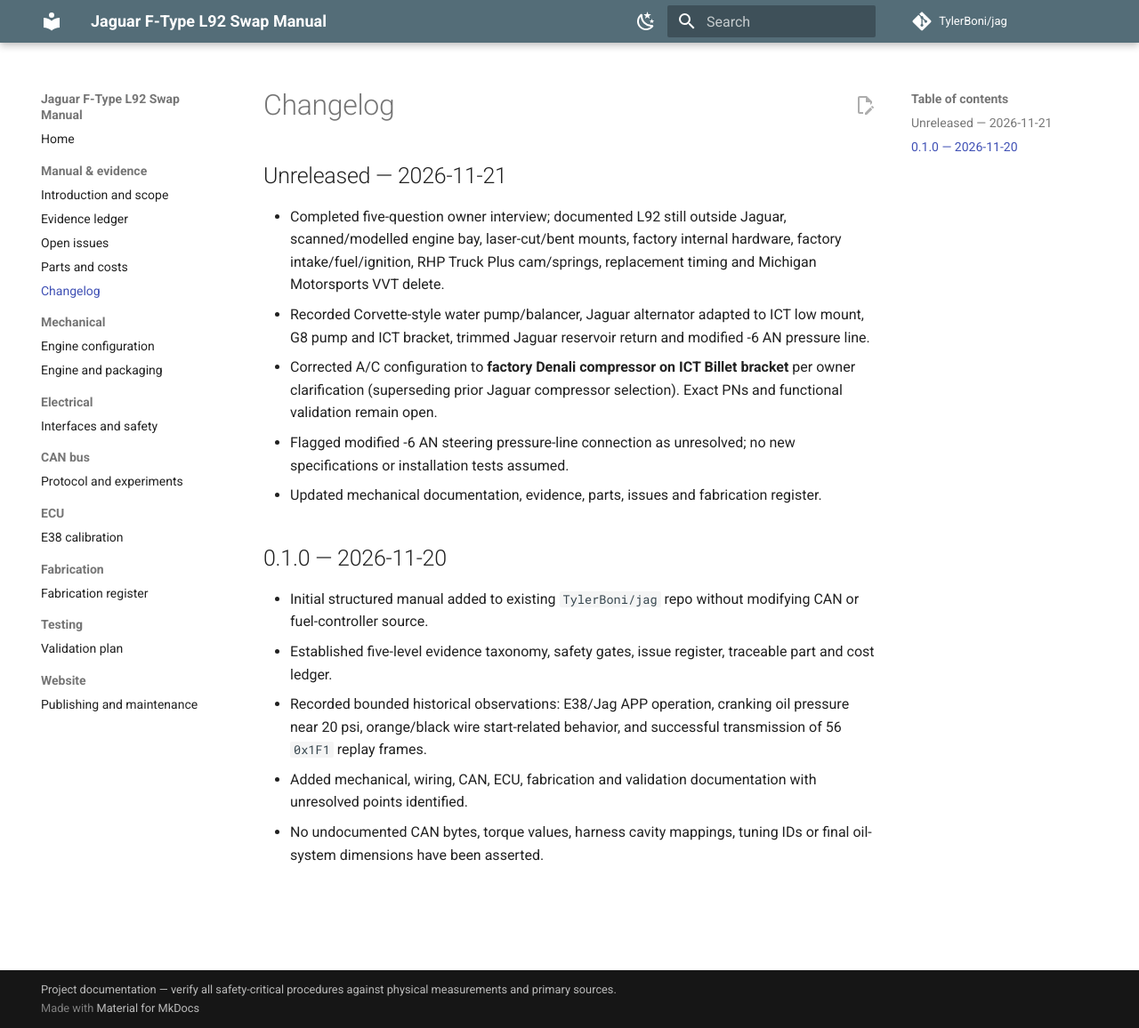
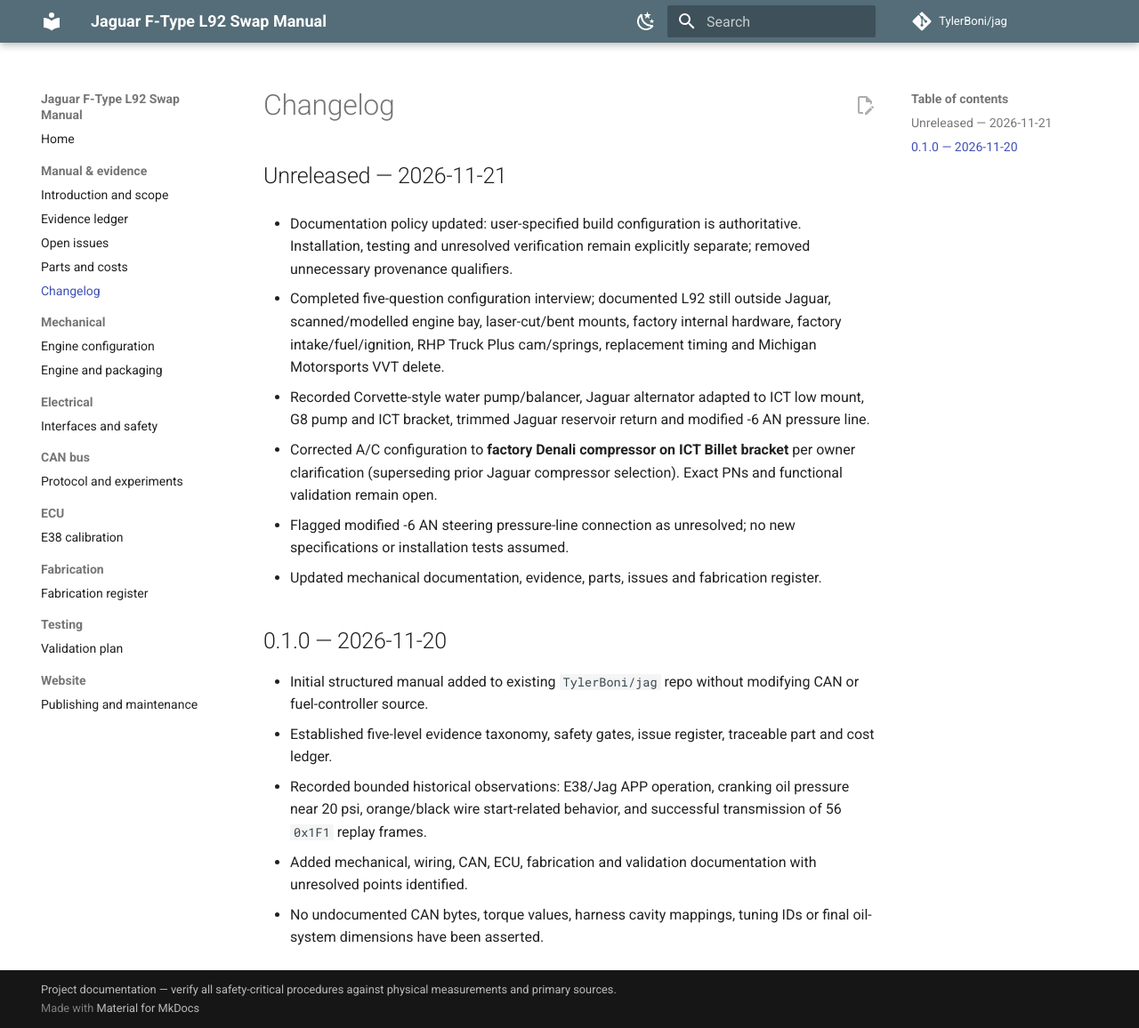
Before and after one commit to TylerBoni/jag, an MkDocs documentation site: the page built from build-manual/CHANGELOG.md, in a window 1280 px wide and 1156 px high. Shown: the whole window at 89% size. Built offline with MkDocs 1.6.1 and Material for MkDocs 9.7.7, drawn with Linux system fonts in a browser that asks for light colours; comment, search, counter and statistics services are not loaded.

Commit message:
docs: treat builder configuration as authoritative; distinguish validation

```diff
--- a/build-manual/CHANGELOG.md
+++ b/build-manual/CHANGELOG.md
@@ -2,7 +2,9 @@
 
 ## Unreleased — 2026-11-21
 
-- Completed five-question owner interview; documented L92 still outside Jaguar, scanned/modelled engine bay, laser-cut/bent mounts, factory internal hardware, factory intake/fuel/ignition, RHP Truck Plus cam/springs, replacement timing and Michigan Motorsports VVT delete.
+- Documentation policy updated: user-specified build configuration is authoritative. Installation, testing and unresolved verification remain explicitly separate; removed unnecessary provenance qualifiers.
+
+- Completed five-question configuration interview; documented L92 still outside Jaguar, scanned/modelled engine bay, laser-cut/bent mounts, factory internal hardware, factory intake/fuel/ignition, RHP Truck Plus cam/springs, replacement timing and Michigan Motorsports VVT delete.
 - Recorded Corvette-style water pump/balancer, Jaguar alternator adapted to ICT low mount, G8 pump and ICT bracket, trimmed Jaguar reservoir return and modified -6 AN pressure line.
 - Corrected A/C configuration to **factory Denali compressor on ICT Billet bracket** per owner clarification (superseding prior Jaguar compressor selection). Exact PNs and functional validation remain open.
 - Flagged modified -6 AN steering pressure-line connection as unresolved; no new specifications or installation tests assumed.
```
